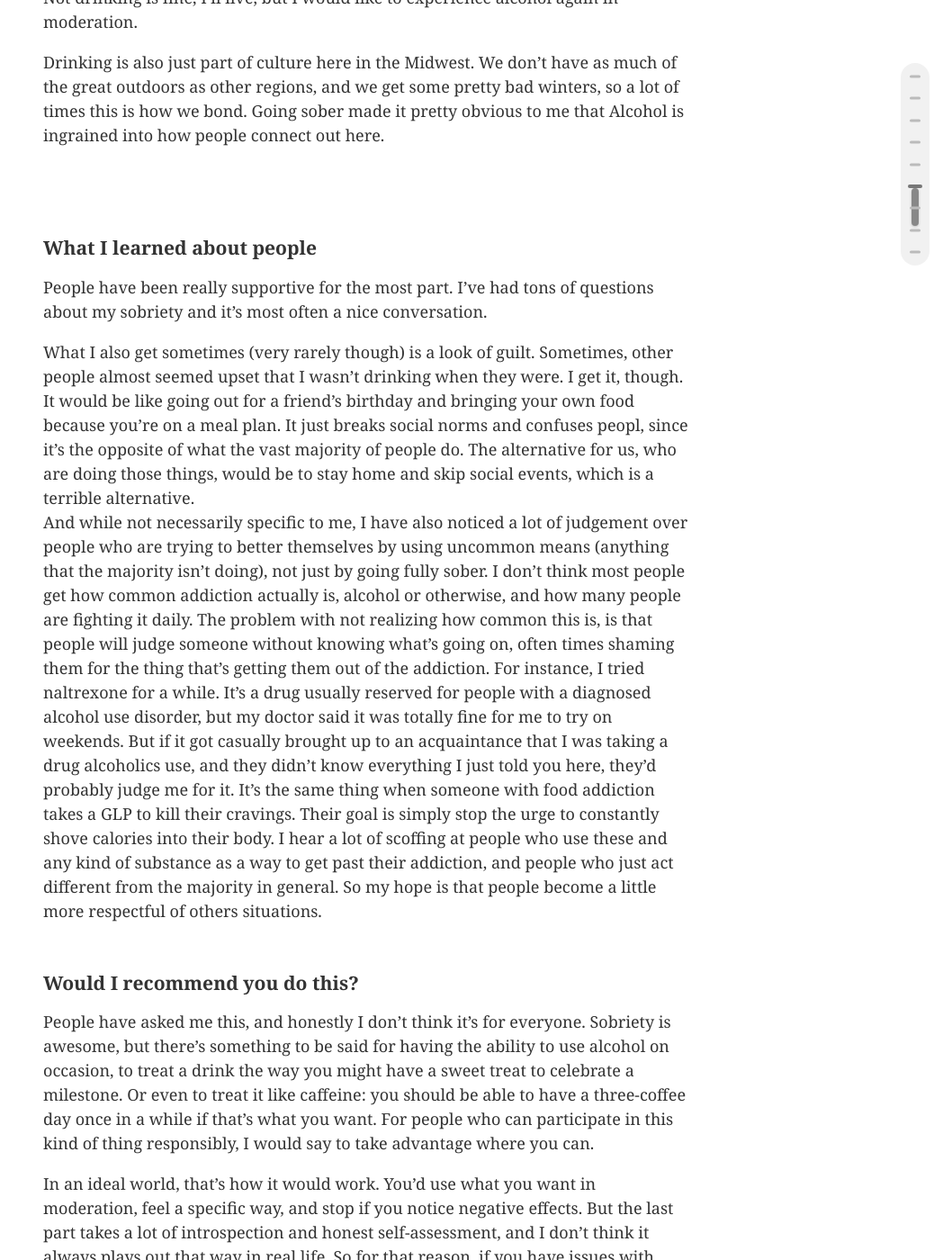
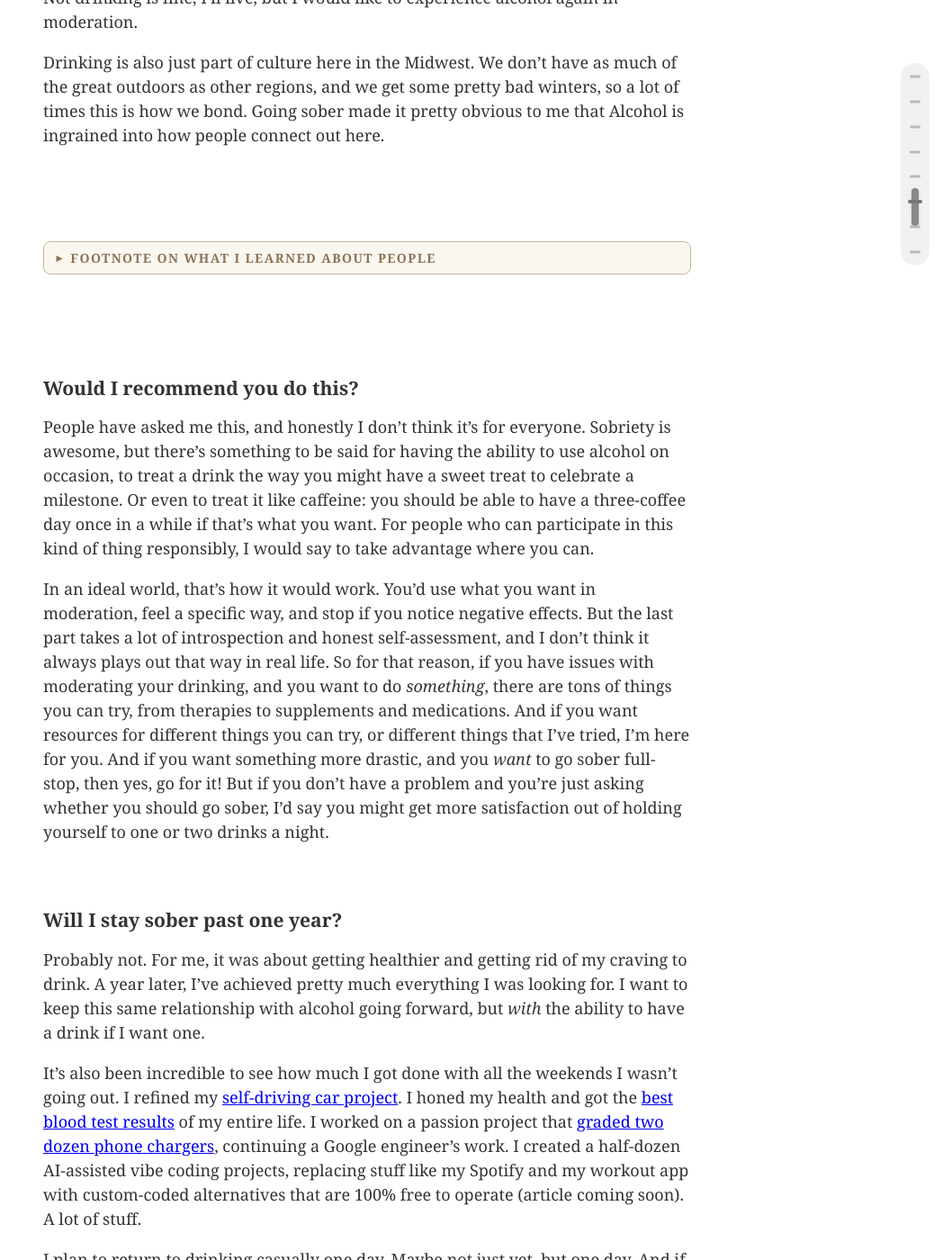
Before and after one commit to 0sps/sull1van.com, a Jekyll site: the page built from _posts/2026-07-04-thoughts-on-a-year-sober.md, in a window 1280 px wide and 1400 px high, scrolled down 4185 px. Shown: the whole window at 90% size, without its empty margins (232-1280 px from the left). Built offline with Jekyll 4.4.1, drawn with Linux system fonts in a browser that asks for light colours; some of the changed text lies outside the part shown.

Commit message:
new post

```diff
--- a/_posts/2026-07-04-thoughts-on-a-year-sober.md
+++ b/_posts/2026-07-04-thoughts-on-a-year-sober.md
@@ -110,16 +110,20 @@
 <br>
 <br>
 
-### What I learned about people
-People have been really supportive for the most part. I've had tons of questions about my sobriety and it's most often a nice conversation.
+<details class="note-card">
+  <summary>FOOTNOTE ON WHAT I LEARNED ABOUT PEOPLE</summary>
+  <div class="note-card-body">
+    <div class="note-card-body-inner">
+      <p>People have been really supportive for the most part. I've had tons of questions about my sobriety and it's most often a nice conversation. </p>
+      <p>What I also get sometimes (very rarely though) is a look of guilt. Sometimes, other people almost seemed upset that I wasn't drinking when they were. I get it, though. It would be like going out for a friend's birthday and bringing your own food because you're on a meal plan. It just breaks social norms and confuses peopl, since it's the opposite of what the vast majority of people do. The alternative for us, who are doing those things, would be to stay home and skip social events, which is a terrible alternative.</p><br>
+      <p>And while not necessarily specific to me, I have also noticed a lot of judgement over people who are trying to better themselves by using uncommon means (anything that the majority isn't doing), not just by going fully sober. I don't think most people get how common addiction actually is, alcohol or otherwise, and how many people are fighting it daily. The problem with not realizing how common this is, is that people will judge someone without knowing what's going on, often times shaming them for the thing that's getting them out of the addiction. </p>
+      <p>For instance, I tried naltrexone for a while. It's a drug usually reserved for people with a diagnosed alcohol use disorder, but my doctor said it was totally fine for me to try on weekends. But if it got casually brought up to an acquaintance that I was taking a drug alcoholics use, and they didn't know everything I just told you here, they'd probably judge me for it. It's the same thing when someone with food addiction takes a GLP to kill their cravings. Their goal is simply stop the urge to constantly shove calories into their body. I hear a lot of scoffing at people who use these and any kind of substance as a way to get past their addiction, and people who just act different from the majority in general. So my hope is that people become a little more respectful of others situations.</p>
+    </div>
+  </div>
+</details>
 
-What I also get sometimes (very rarely though) is a look of guilt. Sometimes, other people almost seemed upset that I wasn't drinking when they were. I get it, though. It would be like going out for a friend's birthday and bringing your own food because you're on a meal plan. It just breaks social norms and confuses peopl, since it's the opposite of what the vast majority of people do. The alternative for us, who are doing those things, would be to stay home and skip social events, which is a terrible alternative.<br>
-And while not necessarily specific to me, I have also noticed a lot of judgement over people who are trying to better themselves by using uncommon means (anything that the majority isn't doing), not just by going fully sober. I don't think most people get how common addiction actually is, alcohol or otherwise, and how many people are fighting it daily. The problem with not realizing how common this is, is that people will judge someone without knowing what's going on, often times shaming them for the thing that's getting them out of the addiction.
-For instance, I tried naltrexone for a while. It's a drug usually reserved for people with a diagnosed alcohol use disorder, but my doctor said it was totally fine for me to try on weekends. But if it got casually brought up to an acquaintance that I was taking a drug alcoholics use, and they didn't know everything I just told you here, they'd probably judge me for it. It's the same thing when someone with food addiction takes a GLP to kill their cravings. Their goal is simply stop the urge to constantly shove calories into their body. I hear a lot of scoffing at people who use these and any kind of substance as a way to get past their addiction, and people who just act different from the majority in general. So my hope is that people become a little more respectful of others situations.
 <br>
 <br>
-
-
 ### Would I recommend you do this?
 People have asked me this, and honestly I don't think it's for everyone. Sobriety is awesome, but there's something to be said for having the ability to use alcohol on occasion, to treat a drink the way you might have a sweet treat to celebrate a milestone. Or even to treat it like caffeine: you should be able to have a three-coffee day once in a while if that's what you want. For people who can participate in this kind of thing responsibly, I would say to take advantage where you can.
 
```
Also changed, not shown: other parts of _posts/2026-07-04-thoughts-on-a-year-sober.md (+2 -2 lines).
